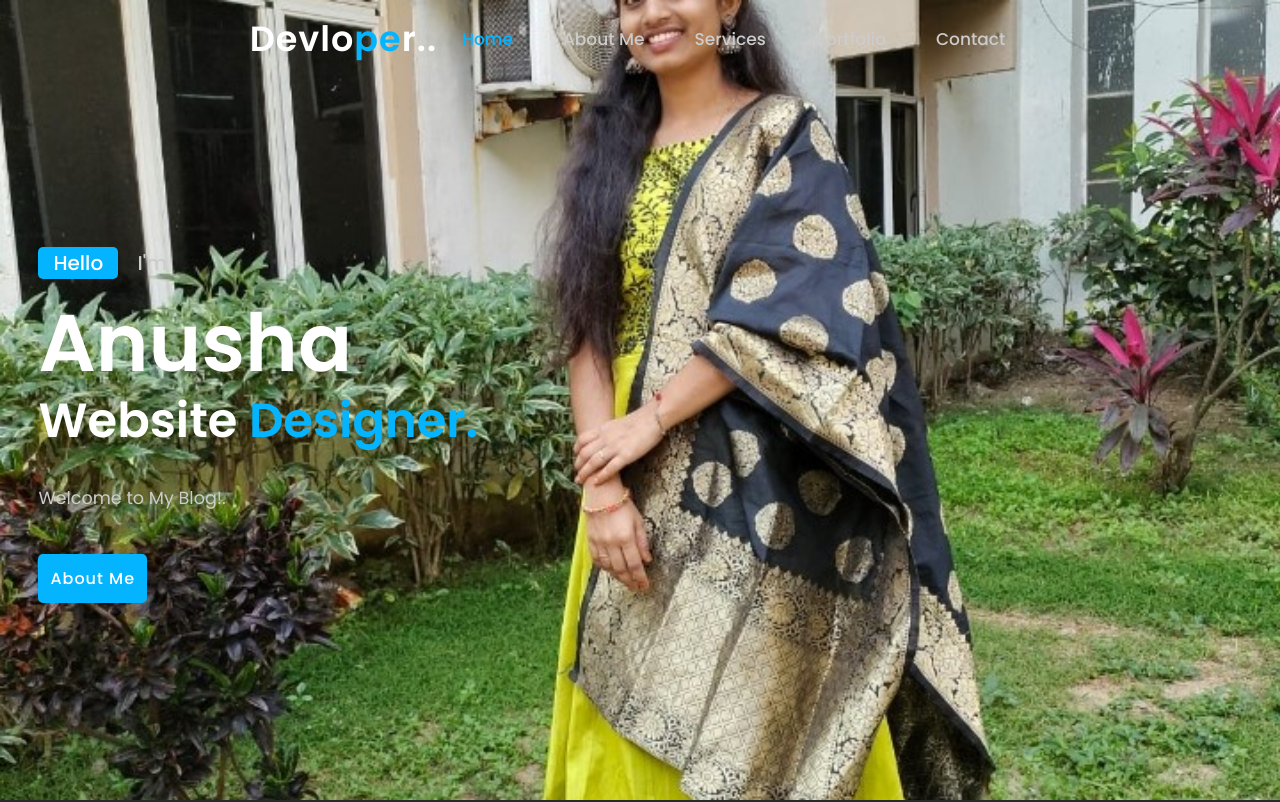
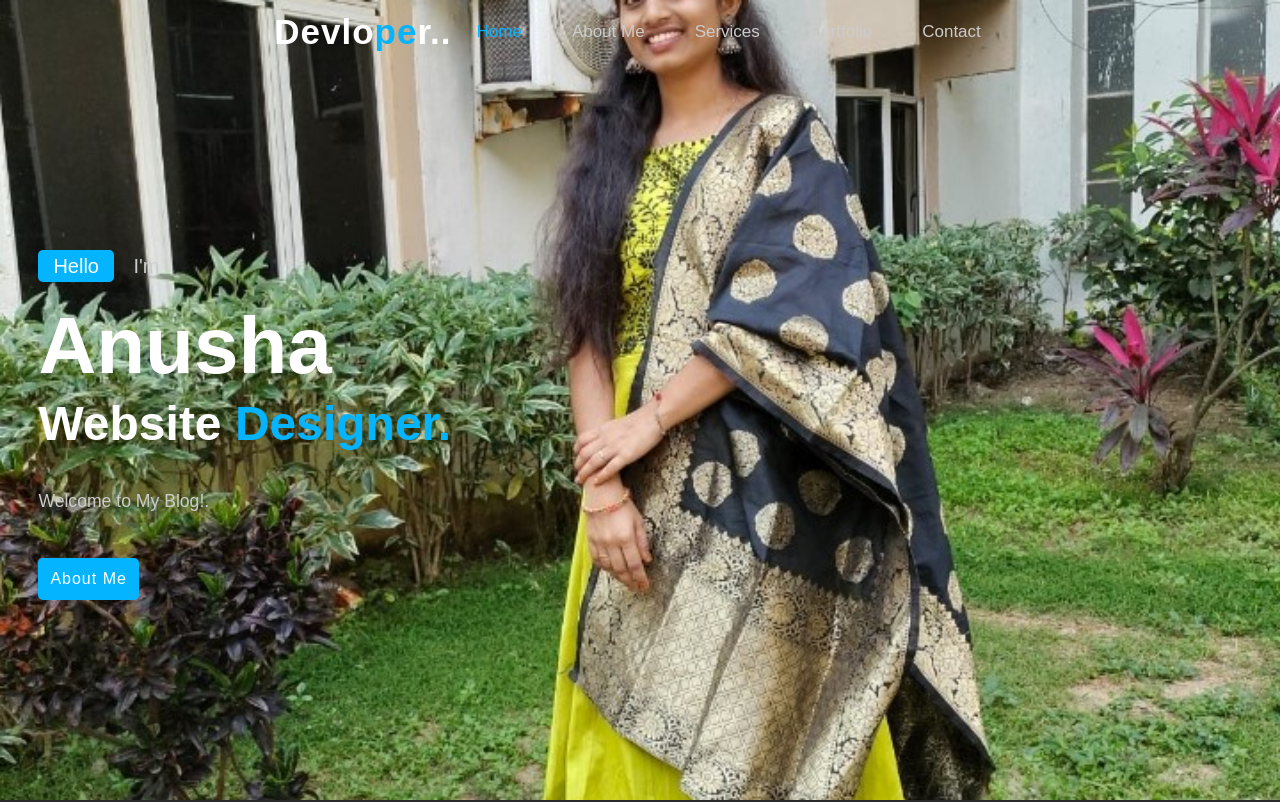
Before and after one commit to Anushaa-13/Anusha-s-blog, a plain HTML site: page index.html in a window 1280 px wide. Shown: the top 802 px of the page. Drawn offline with nearby package versions, Linux system fonts and the light colour scheme; files that its build step writes are made by us from their sources; files whose address does not match are found by name.

Commit message:
Update style.css

```diff
--- a/style.css
+++ b/style.css
@@ -1,4 +1,4 @@
-@import url('https://fonts.googleapis.com/css2?family=Montserrat:wght@300;500;600;800;900&family=Poppins:wght@300;400;500;600&display=swap');
+
 
 * {
     padding: 0;
```
